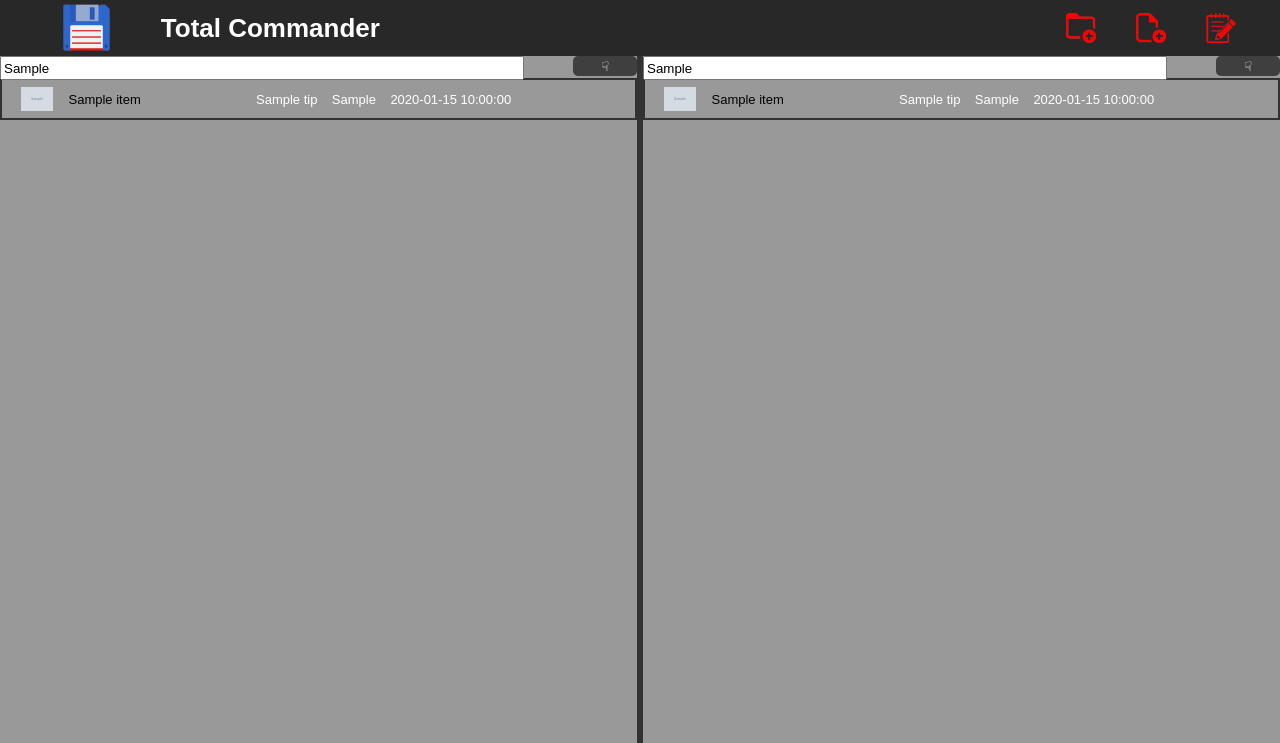
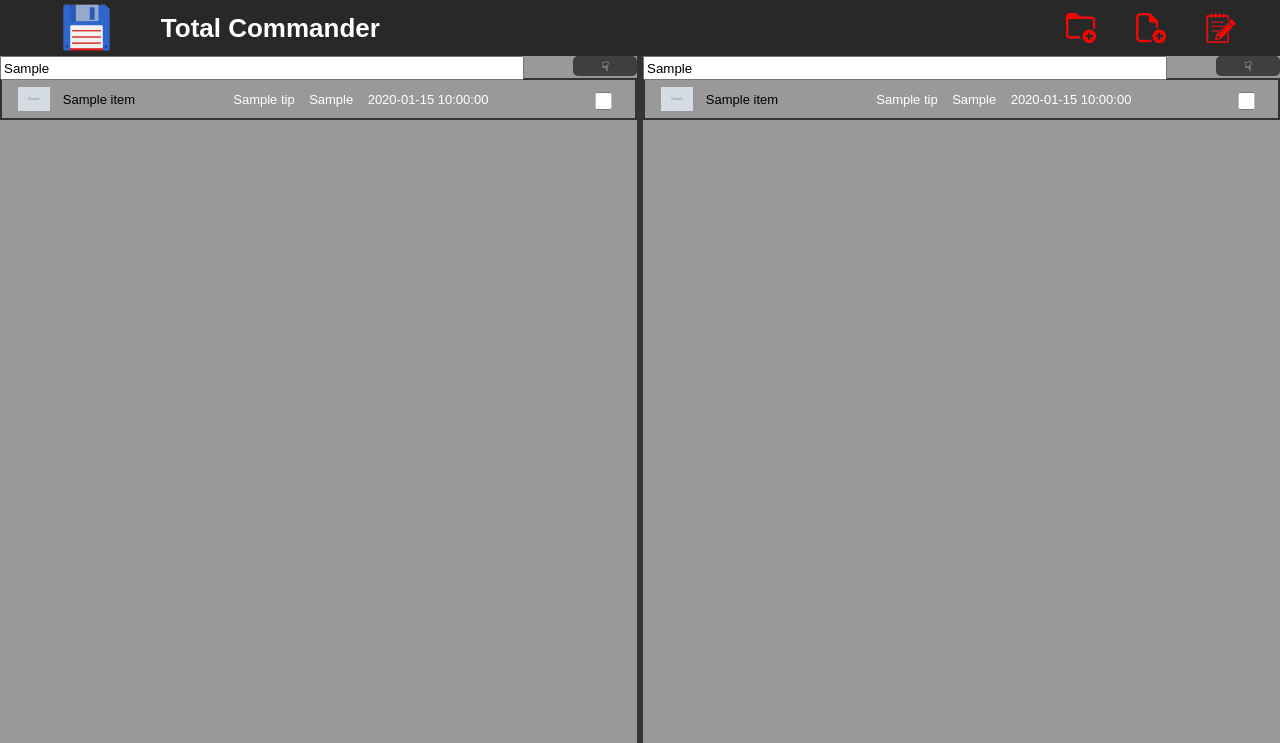
Before and after one commit to Sebicaduluman1312/Total-Commander---Py-project, a Flask app: template app/templates/index.html in a window 1280 px wide. Shown: the top 743 px of the page. Run offline with Flask 3, Linux system fonts and the light colour scheme; the template is opened without the code that fills it: most values are stand-ins (such as "Sample title", 1, 10 or a date in 2020); grey boxes marked "Sample" are stand-in pictures.

Commit message:
Commit - Selecting Elements

```diff
--- a/app/static/css/index.css
+++ b/app/static/css/index.css
@@ -115,6 +115,10 @@ img{
     align-items: center;
 }
 
+.select-elem{
+    height: 70%;
+    width: 10%;
+}
 
 .bottom{
     margin: 0;
--- a/app/static/js/folder_selection.js
+++ b/app/static/js/folder_selection.js
@@ -101,3 +101,27 @@ backToFolders.forEach(function(backToFolder){
 
 
 })
+
+var checkboxes = document.querySelectorAll('input[type="checkbox"]');
+var left_panel_selected_items = [];
+var right_panel_selected_items = [];
+
+checkboxes.forEach(function(checkbox) {
+  checkbox.addEventListener('change', function() {
+    if (checkbox.checked) {
+
+      name_of_parent = checkbox.parentElement.parentElement.parentElement.className
+
+      if (name_of_parent === 'left-panel-list') {
+        left_panel_selected_items.push(checkbox.name);
+      } else if (name_of_parent === 'right-panel-list') {
+        right_panel_selected_items.push(checkbox.name);
+      }
+
+    } else {
+    }
+
+    console.log('left_panel_selected_items:', left_panel_selected_items);
+    console.log('right_panel_selected_items:', right_panel_selected_items);
+  });
+});
--- a/app/templates/index.html
+++ b/app/templates/index.html
@@ -43,6 +43,9 @@
                             <div class="icon"><img src="{{ info_left[loop.index-1]['icon'] }}"></div>
                             <div class="name">{{item}}</div>
                             <div class="information">{{info_left[loop.index-1]['tip']}}&nbsp;&nbsp;&nbsp;&nbsp;{{info_left[loop.index-1]['MB']}}&nbsp;&nbsp;&nbsp;&nbsp;{{info_left[loop.index-1]['date_time']}}</div>
+                            <div class="select-elem">
+                                <input type="checkbox" name={{item}}>
+                            </div>
                         </li>
                     {% endfor %}
 
@@ -69,6 +72,9 @@
                             <div class="icon"><img src="{{ info_right[loop.index-1]['icon'] }}"></div>
                             <div class="name">{{item}}</div>
                             <div class="information">{{info_right[loop.index-1]['tip']}}&nbsp;&nbsp;&nbsp;&nbsp;{{info_right[loop.index-1]['MB']}}&nbsp;&nbsp;&nbsp;&nbsp;{{info_right[loop.index-1]['date_time']}}</div>
+                            <div class="select-elem">
+                                <input type="checkbox" name={{item}}>
+                            </div>
                         </li>
                     {% endfor %}
 
```
Also changed, not shown: app/static/js/copy_operation.js (added), app/static/js/delete.js (added), app/static/js/edit_file.js (added).
